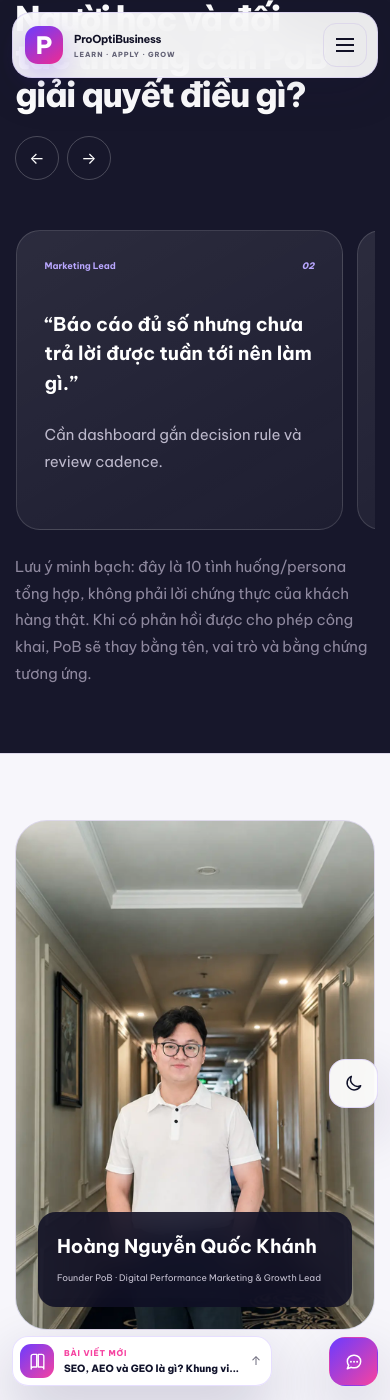
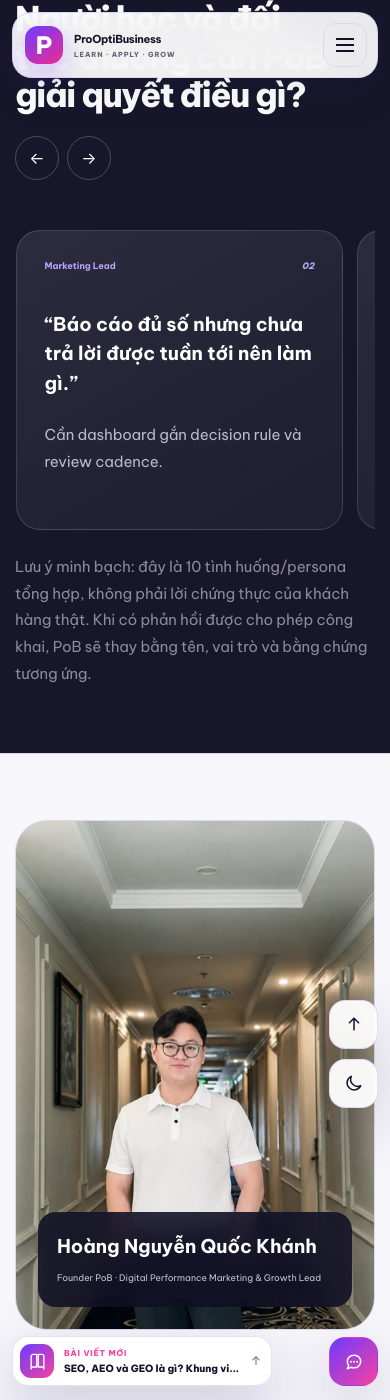
Before and after one commit to prooptibusiness/prooptibusiness.github.io, a Jekyll site: the page built from index.html, in a window 390 px wide and 1400 px high, scrolled down 11100 px. Built offline with Jekyll 4.4.1, drawn with Linux system fonts in a browser that asks for light colours.

Commit message:
Fix homepage card actions and add back-to-top control

```diff
--- a/assets/pob-enhancements.css
+++ b/assets/pob-enhancements.css
@@ -439,6 +439,24 @@ html[data-theme="dark"] select {
   padding: 0;
 }
 
+.pob-back-to-top {
+  width: 52px;
+  min-width: 52px;
+  padding: 0;
+  opacity: 0;
+  visibility: hidden;
+  pointer-events: none;
+  transform: translateY(8px);
+  transition: opacity 0.2s ease, visibility 0.2s ease, transform 0.2s ease, border-color 0.2s ease, background 0.2s ease;
+}
+
+.pob-back-to-top.is-visible {
+  opacity: 1;
+  visibility: visible;
+  pointer-events: auto;
+  transform: translateY(0);
+}
+
 .pob-theme-toggle .pob-icon-sun,
 html[data-theme="dark"] .pob-theme-toggle .pob-icon-moon {
   display: none;
@@ -562,6 +580,7 @@ html[data-theme="dark"] .pob-theme-toggle .pob-icon-sun {
   gap: 10px;
   max-width: min(390px, calc(100vw - 36px));
   font-family: var(--font-body), sans-serif;
+  pointer-events: none;
 }
 
 .pob-article-toggle {
@@ -580,6 +599,7 @@ html[data-theme="dark"] .pob-theme-toggle .pob-icon-sun {
   -webkit-backdrop-filter: blur(20px);
   backdrop-filter: blur(20px);
   cursor: pointer;
+  pointer-events: auto;
   text-align: left;
   transition: transform 0.2s ease, border-color 0.2s ease;
 }
@@ -653,6 +673,7 @@ html[data-theme="dark"] .pob-theme-toggle .pob-icon-sun {
   box-shadow: var(--pob-float-shadow);
   -webkit-backdrop-filter: blur(22px);
   backdrop-filter: blur(22px);
+  pointer-events: auto;
   transform-origin: bottom left;
   transition: opacity 0.18s ease, transform 0.18s ease, visibility 0.18s ease;
 }
@@ -755,6 +776,12 @@ html[data-theme="dark"] .pob-theme-toggle .pob-icon-sun {
     min-width: 49px;
   }
 
+  .pob-back-to-top {
+    width: 49px;
+    min-width: 49px;
+    padding: 0;
+  }
+
   .pob-contact-toggle span {
     display: none;
   }
--- a/assets/pob-enhancements.js
+++ b/assets/pob-enhancements.js
@@ -87,6 +87,7 @@
     var icons = {
       moon: '<svg class="pob-icon-moon" viewBox="0 0 24 24" fill="none" aria-hidden="true"><path d="M20 15.2A8.4 8.4 0 0 1 8.8 4 8.5 8.5 0 1 0 20 15.2Z" stroke="currentColor" stroke-width="1.8" stroke-linecap="round" stroke-linejoin="round"/></svg>',
       sun: '<svg class="pob-icon-sun" viewBox="0 0 24 24" fill="none" aria-hidden="true"><circle cx="12" cy="12" r="3.5" stroke="currentColor" stroke-width="1.8"/><path d="M12 2.5v2M12 19.5v2M4.5 12h-2M21.5 12h-2M5.3 5.3l1.4 1.4M17.3 17.3l1.4 1.4M18.7 5.3l-1.4 1.4M6.7 17.3l-1.4 1.4" stroke="currentColor" stroke-width="1.8" stroke-linecap="round"/></svg>',
+      up: '<svg viewBox="0 0 24 24" fill="none" aria-hidden="true"><path d="M12 19V5M6.5 10.5 12 5l5.5 5.5" stroke="currentColor" stroke-width="1.8" stroke-linecap="round" stroke-linejoin="round"/></svg>',
       chat: '<svg viewBox="0 0 24 24" fill="none" aria-hidden="true"><path d="M20 11.4a7.6 7.6 0 0 1-8 7.6 9 9 0 0 1-3.2-.6L4 20l1.6-4.1A7.4 7.4 0 0 1 4 11.4a7.6 7.6 0 0 1 8-7.6 7.6 7.6 0 0 1 8 7.6Z" stroke="currentColor" stroke-width="1.8" stroke-linejoin="round"/><path d="M8.3 11.7h.1M12 11.7h.1M15.7 11.7h.1" stroke="currentColor" stroke-width="2.2" stroke-linecap="round"/></svg>',
       messenger: '<svg viewBox="0 0 24 24" fill="none" aria-hidden="true"><path d="M21 11.5c0 4.8-4 8.5-9 8.5-1 0-2-.2-2.9-.4L5 21.8l.7-3.9A8.1 8.1 0 0 1 3 11.5C3 6.7 7 3 12 3s9 3.7 9 8.5Z" fill="currentColor"/><path d="m7.2 14 3.1-3.3 2.1 1.7 4.4-2.5-3.1 3.3-2.1-1.7L7.2 14Z" fill="white"/></svg>',
       email: '<svg viewBox="0 0 24 24" fill="none" aria-hidden="true"><rect x="3" y="5" width="18" height="14" rx="3" stroke="currentColor" stroke-width="1.8"/><path d="m5 8 7 5 7-5" stroke="currentColor" stroke-width="1.8" stroke-linecap="round" stroke-linejoin="round"/></svg>'
@@ -101,6 +102,7 @@
     tools.className = "pob-floating-tools";
     tools.setAttribute("aria-label", "Tiện ích website");
     tools.innerHTML =
+      '<button class="pob-float-button pob-back-to-top" type="button" aria-label="Trở về đầu trang" title="Trở về đầu trang">' + icon("up") + '</button>' +
       '<button class="pob-float-button pob-theme-toggle" type="button">' + icon("moon") + icon("sun") + '</button>' +
       '<div class="pob-contact-panel" id="pob-contact-panel" hidden>' +
         '<div class="pob-contact-head"><strong>Chào bạn, PoB đây 👋</strong><small>Chọn kênh thuận tiện để trao đổi bài toán.</small></div>' +
@@ -119,11 +121,33 @@
 
     document.body.appendChild(tools);
 
+    var backToTop = tools.querySelector(".pob-back-to-top");
     var themeToggle = tools.querySelector(".pob-theme-toggle");
     var contactToggle = tools.querySelector(".pob-contact-toggle");
     var panel = tools.querySelector(".pob-contact-panel");
 
     applyTheme(root.dataset.theme || preferredTheme(), false);
+
+    var scrollFrame = 0;
+    function updateBackToTop() {
+      backToTop.classList.toggle("is-visible", window.scrollY > Math.max(420, window.innerHeight * 0.65));
+    }
+
+    window.addEventListener("scroll", function () {
+      if (scrollFrame) return;
+      scrollFrame = window.requestAnimationFrame(function () {
+        scrollFrame = 0;
+        updateBackToTop();
+      });
+    }, { passive: true });
+
+    backToTop.addEventListener("click", function () {
+      window.scrollTo({
+        top: 0,
+        behavior: window.matchMedia("(prefers-reduced-motion: reduce)").matches ? "auto" : "smooth"
+      });
+    });
+    updateBackToTop();
 
     themeToggle.addEventListener("click", function () {
       applyTheme(root.dataset.theme === "dark" ? "light" : "dark", true);
--- a/assets/pob-experience.css
+++ b/assets/pob-experience.css
@@ -1416,6 +1416,17 @@ button.xp-system-node.is-active {
 
 .xp-next-card:nth-child(2) li {
   color: #d6d2df;
+}
+
+.xp-next-card .xp-button {
+  position: relative;
+  z-index: 1;
+}
+
+.xp-next-card:nth-child(2) .xp-button {
+  border-color: rgba(255, 255, 255, 0.72);
+  background: #fff;
+  color: #17172b;
 }
 
 .xp-next-card li::before {
```
